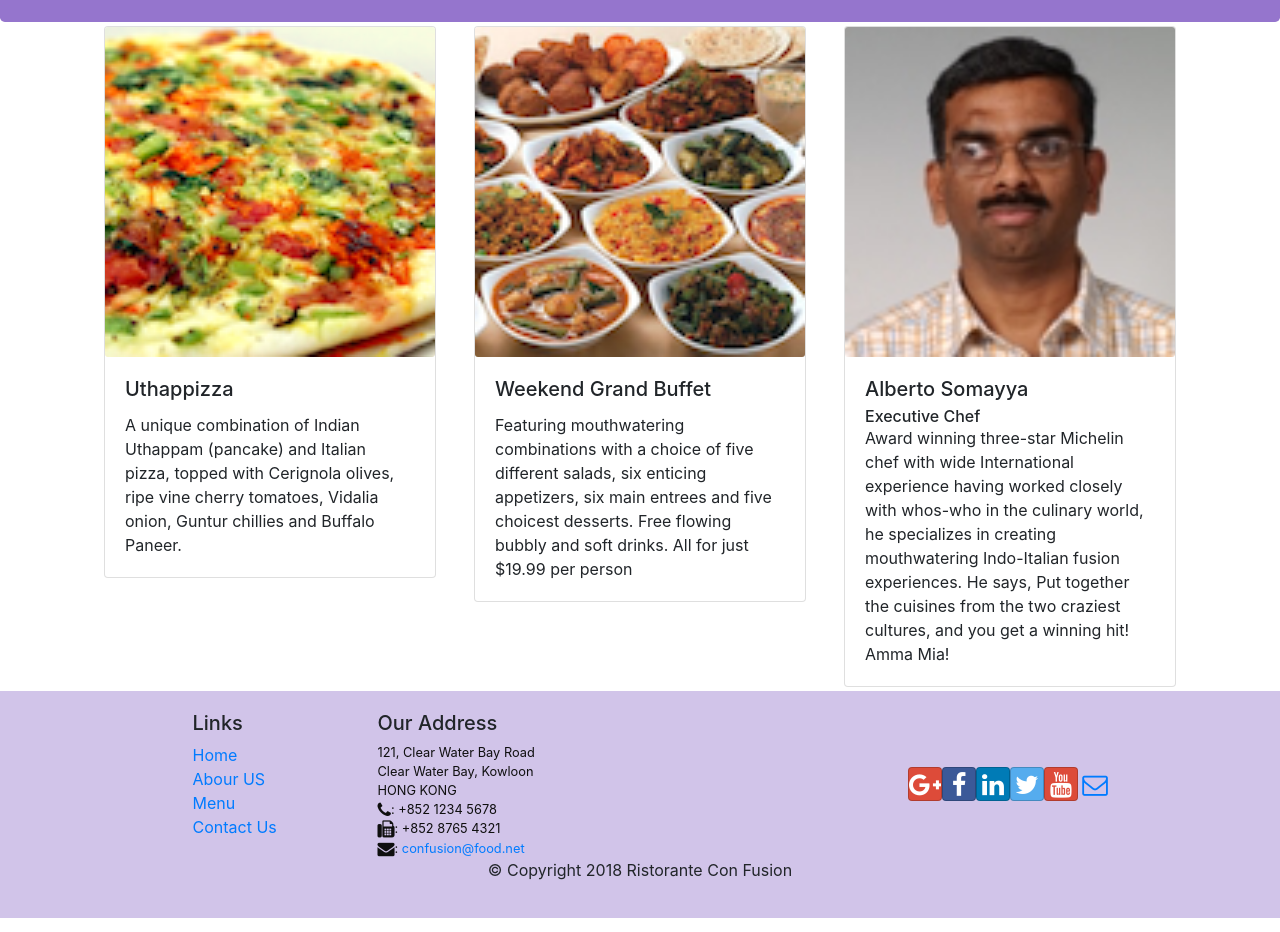
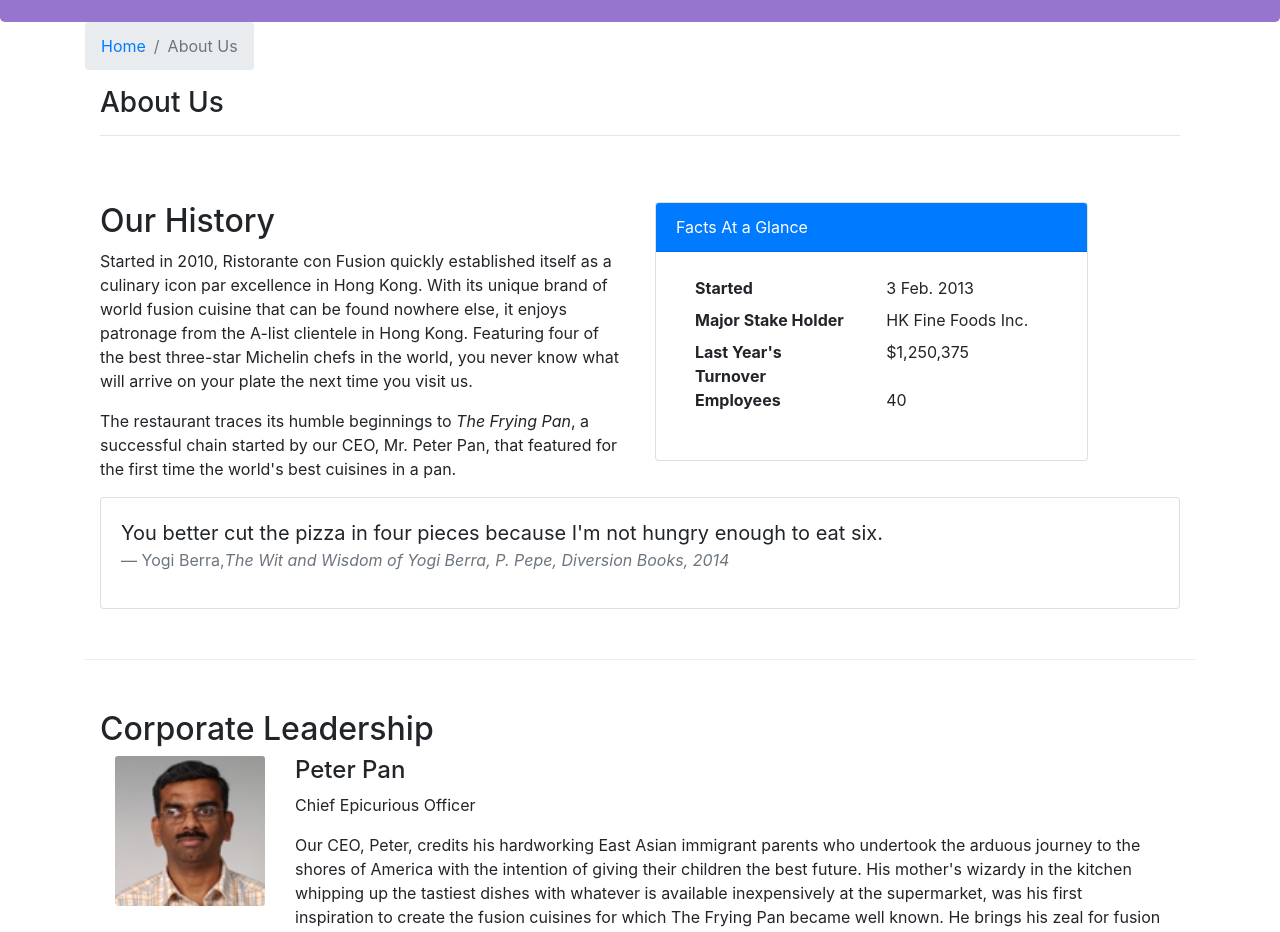
Before and after one commit to shambhu29/confusion, a React (Create React App) app: page /aboutus in a window 1280 px wide. Before the commit this address led to /home. Shown: the part 320-1252 px from the top of the page. Built offline with nearby package versions, Linux system fonts and the light colour scheme.

Commit message:
assignment 2 done

```diff
--- /dev/null
+++ b/src/components/AboutComponent.js
@@ -0,0 +1,94 @@
+import React from 'react';
+import { Breadcrumb, BreadcrumbItem, Card, CardBody, CardHeader, Media, CardImg } from 'reactstrap';
+import { Link } from 'react-router-dom';
+
+function About(props) {
+
+    const RenderLeader = ({ leader }) => {
+        return(
+            <Media className="row mb-5">
+                <div className="col-2">
+                    <Media left>
+                        <CardImg src={ leader.image } alt={ leader.name} />
+                    </Media>
+                </div>
+                <div className="col-10">
+                    <Media body>
+                        <Media heading>{ leader.name }</Media>
+                        <p>{ leader.designation } </p>
+                        { leader.description }
+                    </Media>
+                </div>
+            </Media>
+        );
+    }
+
+    const _renderLeaders = props.leaders.map((leader) => {
+        return(
+            <RenderLeader leader={ leader } />
+        );
+    });
+
+    return(
+        <div className="container">
+            <div className="row">
+                <Breadcrumb>
+                    <BreadcrumbItem><Link to="/home">Home</Link></BreadcrumbItem>
+                    <BreadcrumbItem active>About Us</BreadcrumbItem>
+                </Breadcrumb>
+                <div className="col-12">
+                    <h3>About Us</h3>
+                    <hr />
+                </div>
+            </div>
+            <div className="row row-content">
+                <div className="col-12 col-md-6">
+                    <h2>Our History</h2>
+                    <p>Started in 2010, Ristorante con Fusion quickly established itself as a culinary icon par excellence in Hong Kong. With its unique brand of world fusion cuisine that can be found nowhere else, it enjoys patronage from the A-list clientele in Hong Kong.  Featuring four of the best three-star Michelin chefs in the world, you never know what will arrive on your plate the next time you visit us.</p>
+                    <p>The restaurant traces its humble beginnings to <em>The Frying Pan</em>, a successful chain started by our CEO, Mr. Peter Pan, that featured for the first time the world's best cuisines in a pan.</p>
+                </div>
+                <div className="col-12 col-md-5">
+                    <Card>
+                        <CardHeader className="bg-primary text-white">Facts At a Glance</CardHeader>
+                        <CardBody>
+                            <dl className="row p-1">
+                                <dt className="col-6">Started</dt>
+                                <dd className="col-6">3 Feb. 2013</dd>
+                                <dt className="col-6">Major Stake Holder</dt>
+                                <dd className="col-6">HK Fine Foods Inc.</dd>
+                                <dt className="col-6">Last Year's Turnover</dt>
+                                <dd className="col-6">$1,250,375</dd>
+                                <dt className="col-6">Employees</dt>
+                                <dd className="col-6">40</dd>
+                            </dl>
+                        </CardBody>
+                    </Card>
+                </div>
+                <div className="col-12">
+                    <Card>
+                        <CardBody className="bg-faded">
+                            <blockquote className="blockquote">
+                                <p className="mb-0">You better cut the pizza in four pieces because
+                                    I'm not hungry enough to eat six.</p>
+                                <footer className="blockquote-footer">Yogi Berra,
+                                <cite title="Source Title">The Wit and Wisdom of Yogi Berra,
+                                    P. Pepe, Diversion Books, 2014</cite>
+                                </footer>
+                            </blockquote>
+                        </CardBody>
+                    </Card>
+                </div>
+            </div>
+            <div className="row row-content">
+                <div className="col-12">
+                    <h2>Corporate Leadership</h2>
+                </div>
+                <div className="col-12">
+                    { _renderLeaders }
+                </div>
+            </div>
+        </div>
+    );
+}
+
+export default About;
--- a/src/components/DishDetailComponent.js
+++ b/src/components/DishDetailComponent.js
@@ -3,7 +3,7 @@
 import { Link } from 'react-router-dom';
 
     function RenderDishDetails({ dish, comments}) {
-        console.log(dish);
+
         const _comments = comments.map((comment) => {
             return (
                 <div key={ comment.id }>
--- a/src/components/MainComponent.js
+++ b/src/components/MainComponent.js
@@ -5,6 +5,7 @@
 import Header from './HeaderComponent';
 import Footer from './FooterComponent';
 import Contact from './ContactComponent';
+import About from './AboutComponent';
 import { DISHES } from '../shared/dishes'
 import { COMMENTS } from '../shared/comments'
 import { PROMOTIONS } from '../shared/promotions'
@@ -53,6 +54,7 @@
           <Route exact path="/menu" component={() => <Menu dishes={ this.state.dishes } /> } />
           <Route path="/menu/:dishId" component={ DishWithId } />
           <Route exact path="/contactus" component={ Contact } />
+          <Route exact path="/aboutus" component={ () => <About leaders={ this.state.leaders } /> } />
           <Redirect to="/home"/>
         </Switch>
         <Footer />
--- a/src/components/MenuComponent.js
+++ b/src/components/MenuComponent.js
@@ -2,7 +2,7 @@
 import { Card, CardImg, CardImgOverlay, CardTitle, Breadcrumb, BreadcrumbItem } from 'reactstrap';
 import { Link } from 'react-router-dom';
 
-    function RenderMenuItom({ dish}) {
+    function RenderMenuItom({ dish }) {
         return(
             <Link to={`/menu/${dish.id}`}>
                 <Card>
```
